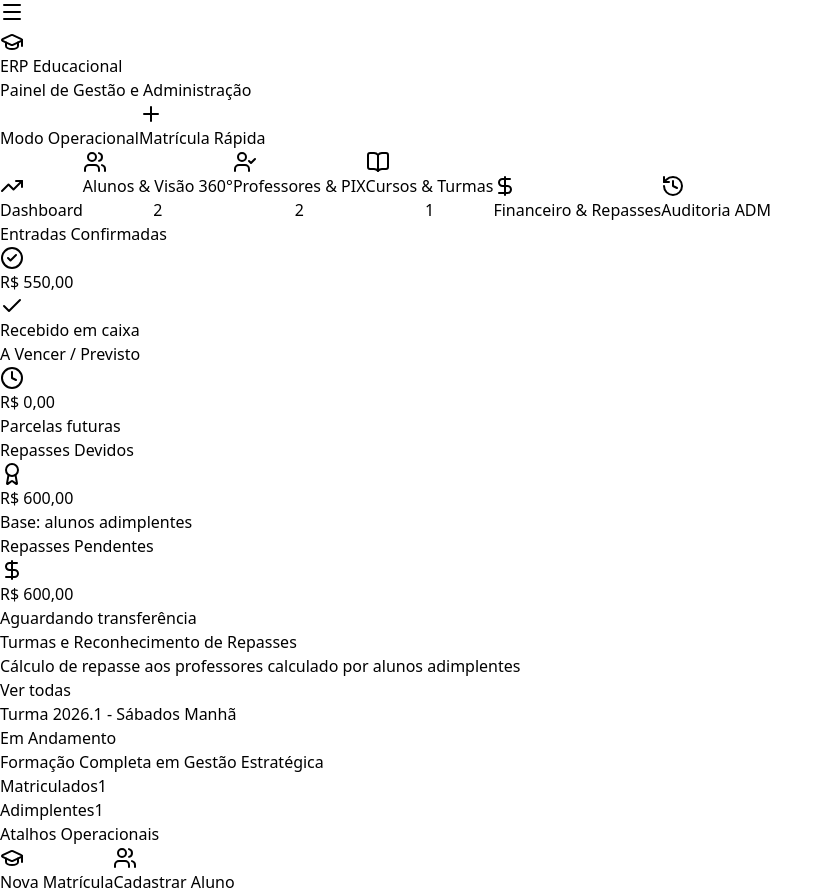
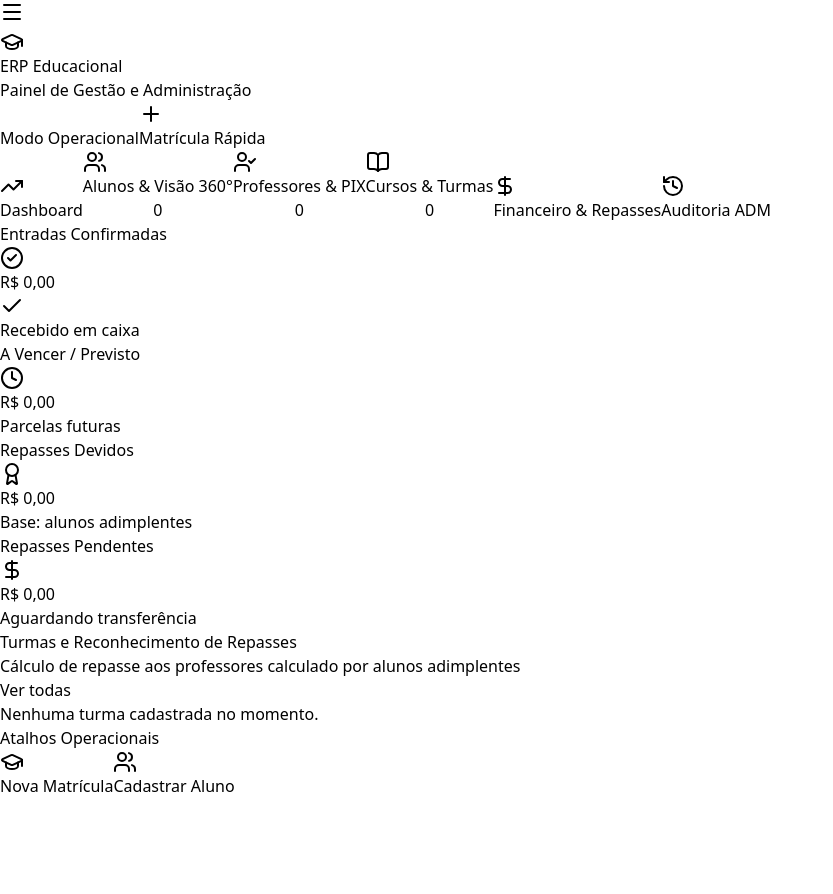
Before and after one commit to Fabbioso/erp-educacional, a React (Vite) app: page / in a window 1280 px wide. Shown: the whole page, without its empty margins (0-833 px from the left). After the commit the page ends 800 px from the top, so only its background shows below. Built offline with nearby package versions, Linux system fonts and the light colour scheme.

Commit message:
Adicionando forma de pagamento na matricula rapida e limpando dados de demonstracao

```diff
--- a/src/App.jsx
+++ b/src/App.jsx
@@ -69,176 +69,51 @@ if (typeof __firebase_config !== 'undefined' && __firebase_config) {
   }
 }
 
-const INITIAL_STUDENTS = [
-  {
-    id: 'alu-01',
-    name: 'Mariana Silveira',
-    photoUrl: 'https://images.unsplash.com/photo-1494790108377-be9c29b29330?w=150',
-    contactEmail: 'mariana.contato@gmail.com',
-    googleEmail: 'mariana.silveira.yt@gmail.com',
-    phone: '11987654321',
-    cpf: '123.456.789-00',
-    address: 'Av. Paulista, 1000 - São Paulo/SP',
-    birthDate: '1995-04-12',
-    enrolledSince: '2024-01-15',
-    createdAt: new Date().toISOString()
-  },
-  {
-    id: 'alu-02',
-    name: 'Lucas Gabriel Mendes',
-    photoUrl: 'https://images.unsplash.com/photo-1507003211169-0a1dd7228f2d?w=150',
-    contactEmail: 'lucas.mendes@outlook.com',
-    googleEmail: 'lucas.mendes.google@gmail.com',
-    phone: '21998877665',
-    cpf: '234.567.890-11',
-    address: 'Rua Barata Ribeiro, 250 - Rio de Janeiro/RJ',
-    birthDate: '1998-09-20',
-    enrolledSince: '2025-02-10',
-    createdAt: new Date().toISOString()
-  }
-];
-
-const INITIAL_TEACHERS = [
-  {
-    id: 'prof-01',
-    name: 'Prof. Dr. Roberto Albuquerque',
-    photoUrl: 'https://images.unsplash.com/photo-1500648767791-00dcc994a43e?w=150',
-    email: 'roberto.albuquerque@edu.com.br',
-    phone: '11991234567',
-    cpf: '987.654.321-99',
-    address: 'Alameda Santos, 850 - SP',
-    birthDate: '1980-03-15',
-    pixKey: 'roberto.albuquerque@edu.com.br (E-mail)',
-    createdAt: new Date().toISOString()
-  },
-  {
-    id: 'prof-02',
-    name: 'Profª. Dra. Beatriz Valença',
-    photoUrl: 'https://images.unsplash.com/photo-1573496359142-b8d87734a5a2?w=150',
-    email: 'beatriz.valenca@edu.com.br',
-    phone: '11982345678',
-    cpf: '876.543.210-88',
-    address: 'Rua Oscar Freire, 120 - SP',
-    birthDate: '1984-07-22',
-    pixKey: '11982345678 (Telefone)',
-    createdAt: new Date().toISOString()
-  }
-];
-
-const INITIAL_COURSES = [
-  {
-    id: 'cur-01',
-    name: 'Formação Completa em Gestão Estratégica',
-    bannerUrl: 'https://images.unsplash.com/photo-1454165804606-c3d57bc86b40?w=600',
-    description: 'Curso prático com metodologias ativas, liderança executiva e finanças corporativas.',
-    workloadHours: 120,
-    teachers: [
-      { teacherId: 'prof-01', repassPerStudent: 350 },
-      { teacherId: 'prof-02', repassPerStudent: 250 }
-    ],
-    createdAt: new Date().toISOString()
-  }
-];
-
-const INITIAL_COHORTS = [
-  {
-    id: 'turma-01',
-    courseId: 'cur-01',
-    name: 'Turma 2026.1 - Sábados Manhã',
-    startDate: '2026-03-07',
-    endDate: '2026-07-25',
-    status: 'Em Andamento',
-    pricePix: 1800,
-    priceStudent: 1650,
-    priceCard: 1950,
-    teachers: [
-      { teacherId: 'prof-01', repassPerStudent: 350 },
-      { teacherId: 'prof-02', repassPerStudent: 250 }
-    ],
-    createdAt: new Date().toISOString()
-  }
-];
-
-const INITIAL_ENROLLMENTS = [
-  {
-    id: 'mat-01',
-    studentId: 'alu-01',
-    cohortId: 'turma-01',
-    priceMode: 'Preço Aluno (R$ 1.650,00)',
-    totalAmount: 1650,
-    enrollmentDate: '2026-02-15',
-    status: 'active',
-    createdAt: new Date().toISOString()
-  }
-];
-
-const INITIAL_INSTALLMENTS = [
-  {
-    id: 'parc-01',
-    enrollmentId: 'mat-01',
-    studentId: 'alu-01',
-    cohortId: 'turma-01',
-    installmentNumber: 1,
-    totalInstallments: 3,
-    amount: 550,
-    dueDate: '2026-02-20',
-    status: 'paid',
-    paidAt: '2026-02-19',
-    paymentMethod: 'PIX',
-    notes: 'Pago via PIX',
-    receiptUrl: '',
-    createdAt: new Date().toISOString()
-  }
-];
-
-const INITIAL_TEACHER_PAYOUTS = [];
-const INITIAL_AUDIT_LOGS = [];
-
 export default function App() {
   const [activeTab, setActiveTab] = useState('dashboard');
   const [mobileMenuOpen, setMobileMenuOpen] = useState(false);
   const [user, setUser] = useState(null);
   const [cloudSynced, setCloudSynced] = useState(false);
 
-  // States with localStorage persistence backup
+  // ZERADO: Sem dados de demonstração iniciais conforme solicitado
   const [students, setStudents] = useState(() => {
     const saved = localStorage.getItem('erp_students');
-    return saved ? JSON.parse(saved) : INITIAL_STUDENTS;
+    return saved ? JSON.parse(saved) : [];
   });
 
   const [teachers, setTeachers] = useState(() => {
     const saved = localStorage.getItem('erp_teachers');
-    return saved ? JSON.parse(saved) : INITIAL_TEACHERS;
+    return saved ? JSON.parse(saved) : [];
   });
 
   const [courses, setCourses] = useState(() => {
     const saved = localStorage.getItem('erp_courses');
-    return saved ? JSON.parse(saved) : INITIAL_COURSES;
+    return saved ? JSON.parse(saved) : [];
   });
 
   const [cohorts, setCohorts] = useState(() => {
     const saved = localStorage.getItem('erp_cohorts');
-    return saved ? JSON.parse(saved) : INITIAL_COHORTS;
+    return saved ? JSON.parse(saved) : [];
   });
 
   const [enrollments, setEnrollments] = useState(() => {
     const saved = localStorage.getItem('erp_enrollments');
-    return saved ? JSON.parse(saved) : INITIAL_ENROLLMENTS;
+    return saved ? JSON.parse(saved) : [];
   });
 
   const [installments, setInstallments] = useState(() => {
     const saved = localStorage.getItem('erp_installments');
-    return saved ? JSON.parse(saved) : INITIAL_INSTALLMENTS;
+    return saved ? JSON.parse(saved) : [];
   });
 
   const [teacherPayouts, setTeacherPayouts] = useState(() => {
     const saved = localStorage.getItem('erp_teacherPayouts');
-    return saved ? JSON.parse(saved) : INITIAL_TEACHER_PAYOUTS;
+    return saved ? JSON.parse(saved) : [];
   });
 
   const [auditLogs, setAuditLogs] = useState(() => {
     const saved = localStorage.getItem('erp_auditLogs');
-    return saved ? JSON.parse(saved) : INITIAL_AUDIT_LOGS;
+    return saved ? JSON.parse(saved) : [];
   });
 
   // Modal States
@@ -706,7 +581,10 @@ export default function App() {
                   </div>
 
                   <div className="space-y-3">
-                    {cohorts.map(cohort => {
+                    {cohorts.length === 0 ? (
+                      <p className="text-xs text-slate-400 py-6 text-center">Nenhuma turma cadastrada no momento.</p>
+                    ) : (
+                      cohorts.map(cohort => {
                         const course = courses.find(c => c.id === cohort.courseId);
                         const totalStudents = getCohortActiveEnrollmentsCount(cohort.id);
                         const adimplentes = getCohortAdimplentesCount(cohort.id);
@@ -748,7 +626,8 @@ export default function App() {
                             </div>
                           </div>
                         );
-                    })}
+                      })
+                    )}
                   </div>
                 </div>
 
@@ -777,7 +656,6 @@ export default function App() {
             </div>
           )}
 
-          {}
           {activeTab === 'students' && (
             <div className="space-y-5">
               <div className="flex flex-col sm:flex-row sm:items-center justify-between gap-3 bg-white p-4 rounded-2xl border border-slate-200 shadow-sm">
@@ -806,13 +684,16 @@ export default function App() {
                 </div>
               </div>
 
+              {students.length === 0 ? (
+                <div className="bg-white rounded-2xl border border-slate-200 p-12 text-center text-slate-400">
+                  <Users className="w-10 h-10 mx-auto mb-2 opacity-50" />
+                  <p className="text-sm">Nenhum aluno cadastrado ainda.</p>
+                </div>
+              ) : (
                 <div className="grid grid-cols-1 md:grid-cols-2 lg:grid-cols-3 gap-4">
                   {students
                     .filter(s => s.name.toLowerCase().includes(searchQuery.toLowerCase()) || s.cpf?.includes(searchQuery))
                     .map(student => {
-                    const studentInstallments = installments.filter(i => i.studentId === student.id);
-                    const hasOverdue = studentInstallments.some(i => i.status === 'overdue');
-
                       return (
                         <div key={student.id} className="bg-white rounded-2xl border border-slate-200 p-5 shadow-sm flex flex-col justify-between">
                           <div>
@@ -848,10 +729,10 @@ export default function App() {
                       );
                     })}
                 </div>
-            </div>
-          )}
-
-          {}
+              )}
+            </div>
+          )}
+
           {activeTab === 'teachers' && (
             <div className="space-y-5">
               <div className="flex flex-col sm:flex-row sm:items-center justify-between gap-3 bg-white p-4 rounded-2xl border border-slate-200 shadow-sm">
@@ -868,6 +749,12 @@ export default function App() {
                 </button>
               </div>
 
+              {teachers.length === 0 ? (
+                <div className="bg-white rounded-2xl border border-slate-200 p-12 text-center text-slate-400">
+                  <UserCheck className="w-10 h-10 mx-auto mb-2 opacity-50" />
+                  <p className="text-sm">Nenhum professor cadastrado ainda.</p>
+                </div>
+              ) : (
                 <div className="grid grid-cols-1 md:grid-cols-2 gap-4">
                   {teachers.map(teacher => (
                     <div key={teacher.id} className="bg-white rounded-2xl border border-slate-200 p-5 shadow-sm flex flex-col justify-between">
@@ -904,10 +791,10 @@ export default function App() {
                     </div>
                   ))}
                 </div>
-            </div>
-          )}
-
-          {}
+              )}
+            </div>
+          )}
+
           {activeTab === 'courses' && (
             <div className="space-y-6">
               <div className="flex flex-col sm:flex-row sm:items-center justify-between gap-3 bg-white p-4 rounded-2xl border border-slate-200 shadow-sm">
@@ -933,9 +820,11 @@ export default function App() {
                 </div>
               </div>
 
-              {/* Seção Cursos Base */}
               <div className="space-y-3">
                 <h3 className="font-bold text-slate-900 text-sm uppercase tracking-wider">Cursos Base Cadastrados</h3>
+                {courses.length === 0 ? (
+                  <p className="text-xs text-slate-400 py-4">Nenhum curso base cadastrado.</p>
+                ) : (
                   <div className="grid grid-cols-1 md:grid-cols-2 lg:grid-cols-3 gap-4">
                     {courses.map(course => (
                       <div key={course.id} className="bg-white rounded-2xl border border-slate-200 p-4 shadow-sm flex flex-col justify-between">
@@ -968,11 +857,14 @@ export default function App() {
                       </div>
                     ))}
                   </div>
-              </div>
-
-              {/* Seção Turmas Abertas */}
+                )}
+              </div>
+
               <div className="space-y-3 pt-4">
                 <h3 className="font-bold text-slate-900 text-sm uppercase tracking-wider">Turmas Abertas</h3>
+                {cohorts.length === 0 ? (
+                  <p className="text-xs text-slate-400 py-4">Nenhuma turma aberta.</p>
+                ) : (
                   <div className="grid grid-cols-1 md:grid-cols-2 gap-4">
                     {cohorts.map(cohort => {
                       const course = courses.find(c => c.id === cohort.courseId);
@@ -1006,11 +898,11 @@ export default function App() {
                       );
                     })}
                   </div>
-              </div>
-            </div>
-          )}
-
-          {}
+                )}
+              </div>
+            </div>
+          )}
+
           {activeTab === 'finance' && (
             <div className="space-y-6">
               <div className="flex flex-col sm:flex-row sm:items-center justify-between gap-3 bg-white p-4 rounded-2xl border border-slate-200 shadow-sm">
@@ -1020,7 +912,6 @@ export default function App() {
                 </div>
               </div>
 
-              {/* Tabela de Contas a Receber */}
               <div className="bg-white rounded-2xl border border-slate-200 shadow-sm overflow-hidden">
                 <div className="p-4 border-b border-slate-100 flex items-center justify-between">
                   <h3 className="font-bold text-slate-900 text-sm">Entradas / Mensalidades dos Alunos</h3>
@@ -1038,14 +929,19 @@ export default function App() {
                       </tr>
                     </thead>
                     <tbody className="divide-y divide-slate-100">
-                      {installments.map(inst => {
+                      {installments.length === 0 ? (
+                        <tr>
+                          <td colSpan="6" className="py-8 text-center text-slate-400">Nenhum lançamento financeiro registrado.</td>
+                        </tr>
+                      ) : (
+                        installments.map(inst => {
                           const student = students.find(s => s.id === inst.studentId);
                           const cohort = cohorts.find(c => c.id === inst.cohortId);
 
                           return (
                             <tr key={inst.id} className="hover:bg-slate-50">
                               <td className="py-3 px-4 font-bold text-slate-900">{student?.name}</td>
-                            <td className="py-3 px-4">{cohort?.name} - Parc. {inst.installmentNumber}/{inst.totalInstallments}</td>
+                              <td className="py-3 px-4">{cohort?.name} - Parc. {inst.installmentNumber}/{inst.totalInstallments} ({inst.paymentMethod})</td>
                               <td className="py-3 px-4 font-bold">{formatBRL(inst.amount)}</td>
                               <td className="py-3 px-4">{inst.dueDate}</td>
                               <td className="py-3 px-4">
@@ -1068,13 +964,13 @@ export default function App() {
                               </td>
                             </tr>
                           );
-                      })}
+                        })
+                      )}
                     </tbody>
                   </table>
                 </div>
               </div>
 
-              {/* Gestão de Saídas: Repasses a Professores (Com Limite Rigoroso) */}
               <div className="bg-white rounded-2xl border border-slate-200 p-5 shadow-sm space-y-4">
                 <div>
                   <h3 className="font-bold text-slate-900 text-base">Gestão de Saídas: Repasses a Professores</h3>
@@ -1084,7 +980,10 @@ export default function App() {
                 </div>
 
                 <div className="grid grid-cols-1 md:grid-cols-2 gap-4">
-                  {cohorts.map(cohort => {
+                  {cohorts.length === 0 ? (
+                    <p className="text-xs text-slate-400">Nenhuma turma cadastrada para repasses.</p>
+                  ) : (
+                    cohorts.map(cohort => {
                       const adimplentesCount = getCohortAdimplentesCount(cohort.id);
                       return (
                         <div key={cohort.id} className="p-4 rounded-xl border border-slate-200 bg-slate-50 space-y-3">
@@ -1100,7 +999,6 @@ export default function App() {
                               const prof = teachers.find(p => p.id === t.teacherId);
                               const repasseTotalLiberado = adimplentesCount * Number(t.repassPerStudent || 0);
 
-                            // Calcula quanto já foi pago para este professor nesta turma
                               const alreadyPaidForCohortTeacher = teacherPayouts
                                 .filter(p => p.cohortId === cohort.id && p.teacherId === prof?.id)
                                 .reduce((acc, curr) => acc + Number(curr.amount || 0), 0);
@@ -1164,13 +1062,13 @@ export default function App() {
                           </div>
                         </div>
                       );
-                  })}
-                </div>
-              </div>
-            </div>
-          )}
-
-          {}
+                    })
+                  )}
+                </div>
+              </div>
+            </div>
+          )}
+
           {activeTab === 'audit' && (
             <div className="bg-white rounded-2xl border border-slate-200 p-5 shadow-sm space-y-4">
               <div>
@@ -1178,7 +1076,10 @@ export default function App() {
                 <p className="text-xs text-slate-500">Histórico de ações administrativas</p>
               </div>
               <div className="divide-y divide-slate-100">
-                {auditLogs.map(log => (
+                {auditLogs.length === 0 ? (
+                  <p className="text-xs text-slate-400 py-6 text-center">Nenhum registro de auditoria.</p>
+                ) : (
+                  auditLogs.map(log => (
                     <div key={log.id} className="py-3 flex flex-col sm:flex-row sm:items-center justify-between gap-1 text-xs">
                       <div>
                         <div className="flex items-center gap-2">
@@ -1189,14 +1090,14 @@ export default function App() {
                       </div>
                       <span className="text-slate-400 text-[11px]">{log.timestamp}</span>
                     </div>
-                ))}
+                  ))
+                )}
               </div>
             </div>
           )}
         </main>
       </div>
 
-      {}
       {modalStudentOpen && (
         <div className="fixed inset-0 z-50 bg-slate-900/60 backdrop-blur-sm flex items-center justify-center p-4 overflow-y-auto">
           <div className="bg-white rounded-3xl w-full max-w-lg p-6 shadow-2xl space-y-4 my-8">
@@ -1522,6 +1423,7 @@ export default function App() {
                   <option value="PIX">PIX</option>
                   <option value="Cartão">Cartão</option>
                   <option value="Boleto">Boleto</option>
+                  <option value="Dinheiro">Dinheiro</option>
                 </select>
               </div>
               <div className="pt-3 border-t flex justify-end gap-2">
@@ -1593,7 +1495,10 @@ function CourseModal({ teachers, editingCourse, onClose, onSave }) {
           <div className="space-y-2 pt-2 border-t">
             <span className="font-bold block text-xs">Vincular Professores & Repasse Padrão</span>
             <div className="space-y-2 max-h-40 overflow-y-auto pr-1">
-              {teachers.map(t => {
+              {teachers.length === 0 ? (
+                <p className="text-slate-400">Nenhum professor cadastrado no sistema.</p>
+              ) : (
+                teachers.map(t => {
                   const assigned = courseTeachers.find(item => item.teacherId === t.id);
                   return (
                     <div key={t.id} className="flex items-center justify-between p-2 bg-slate-50 border rounded-xl">
@@ -1609,7 +1514,8 @@ function CourseModal({ teachers, editingCourse, onClose, onSave }) {
                       )}
                     </div>
                   );
-              })}
+                })
+              )}
             </div>
           </div>
           <div className="pt-3 border-t flex justify-end gap-2">
@@ -1627,6 +1533,7 @@ function EnrollmentQuickModal({ students, cohorts, onClose, onSave }) {
   const [selectedCohortId, setSelectedCohortId] = useState(cohorts[0]?.id || '');
   const [enrollmentDate, setEnrollmentDate] = useState(new Date().toISOString().split('T')[0]);
   const [priceMode, setPriceMode] = useState('pix');
+  const [paymentMethod, setPaymentMethod] = useState('PIX');
   const [numInstallments, setNumInstallments] = useState(3);
 
   const currentCohort = cohorts.find(c => c.id === selectedCohortId);
@@ -1654,6 +1561,10 @@ function EnrollmentQuickModal({ students, cohorts, onClose, onSave }) {
   }, [basePrice, numInstallments, enrollmentDate]);
 
   const handleSave = () => {
+    if (!selectedStudentId || !selectedCohortId) {
+      alert('Selecione um aluno e uma turma válidos.');
+      return;
+    }
     const enrollmentId = `mat-${Date.now()}`;
     const enrollment = {
       id: enrollmentId,
@@ -1677,7 +1588,7 @@ function EnrollmentQuickModal({ students, cohorts, onClose, onSave }) {
       dueDate: inst.dueDate,
       status: 'pending',
       paidAt: null,
-      paymentMethod: 'PIX',
+      paymentMethod,
       notes: '',
       receiptUrl: '',
       createdAt: new Date().toISOString()
@@ -1690,20 +1601,31 @@ function EnrollmentQuickModal({ students, cohorts, onClose, onSave }) {
     <div className="fixed inset-0 z-50 bg-slate-900/60 backdrop-blur-sm flex items-center justify-center p-4 overflow-y-auto">
       <div className="bg-white rounded-3xl w-full max-w-xl p-6 shadow-2xl space-y-4 my-8">
         <div className="flex items-center justify-between border-b pb-3">
-          <h3 className="font-bold text-slate-900 text-lg">Matrícula Rápida</h3>
+          <h3 className="font-bold text-slate-900 text-lg">Matrícula Rápida & Forma de Pagamento</h3>
           <button onClick={onClose} className="p-1 text-slate-400"><X className="w-5 h-5" /></button>
         </div>
         <div className="space-y-3 text-xs">
           <div>
             <label className="font-semibold block mb-1">Aluno *</label>
             <select value={selectedStudentId} onChange={e => setSelectedStudentId(e.target.value)} className="w-full px-3 py-2 border rounded-xl bg-white">
+              {students.length === 0 ? <option value="">Nenhum aluno cadastrado</option> : null}
               {students.map(s => <option key={s.id} value={s.id}>{s.name}</option>)}
             </select>
           </div>
           <div>
             <label className="font-semibold block mb-1">Turma *</label>
             <select value={selectedCohortId} onChange={e => setSelectedCohortId(e.target.value)} className="w-full px-3 py-2 border rounded-xl bg-white">
+              {cohorts.length === 0 ? <option value="">Nenhuma turma cadastrada</option> : null}
               {cohorts.map(c => <option key={c.id} value={c.id}>{c.name}</option>)}
+            </select>
+          </div>
+          <div>
+            <label className="font-semibold block mb-1">Forma de Pagamento *</label>
+            <select value={paymentMethod} onChange={e => setPaymentMethod(e.target.value)} className="w-full px-3 py-2 border rounded-xl bg-white font-bold">
+              <option value="PIX">PIX</option>
+              <option value="Cartão">Cartão de Crédito / Débito</option>
+              <option value="Boleto">Boleto Bancário</option>
+              <option value="Dinheiro">Dinheiro</option>
             </select>
           </div>
           <div className="pt-3 border-t flex justify-end gap-2">
```
Lines whose indentation alone changed are shown as unchanged.
